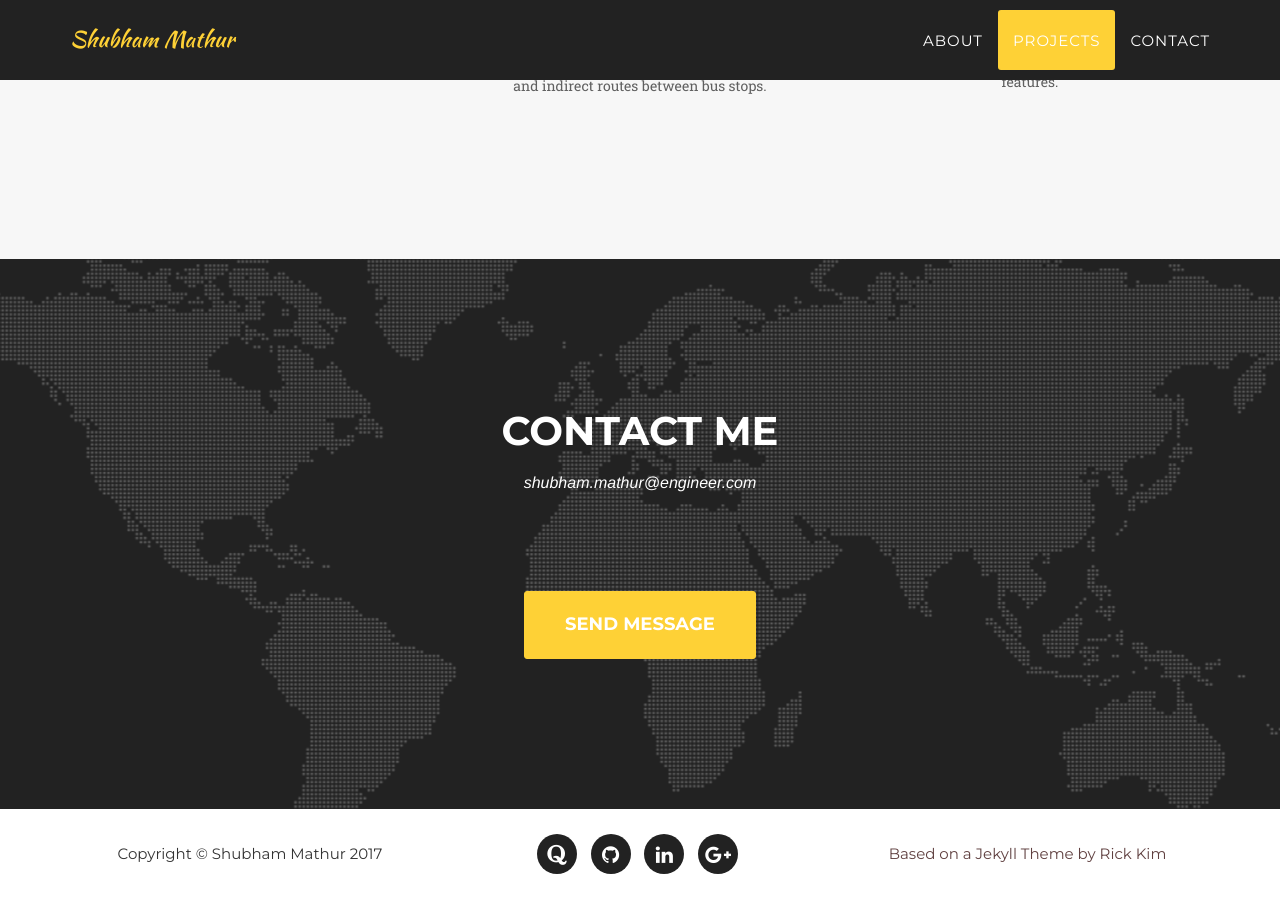
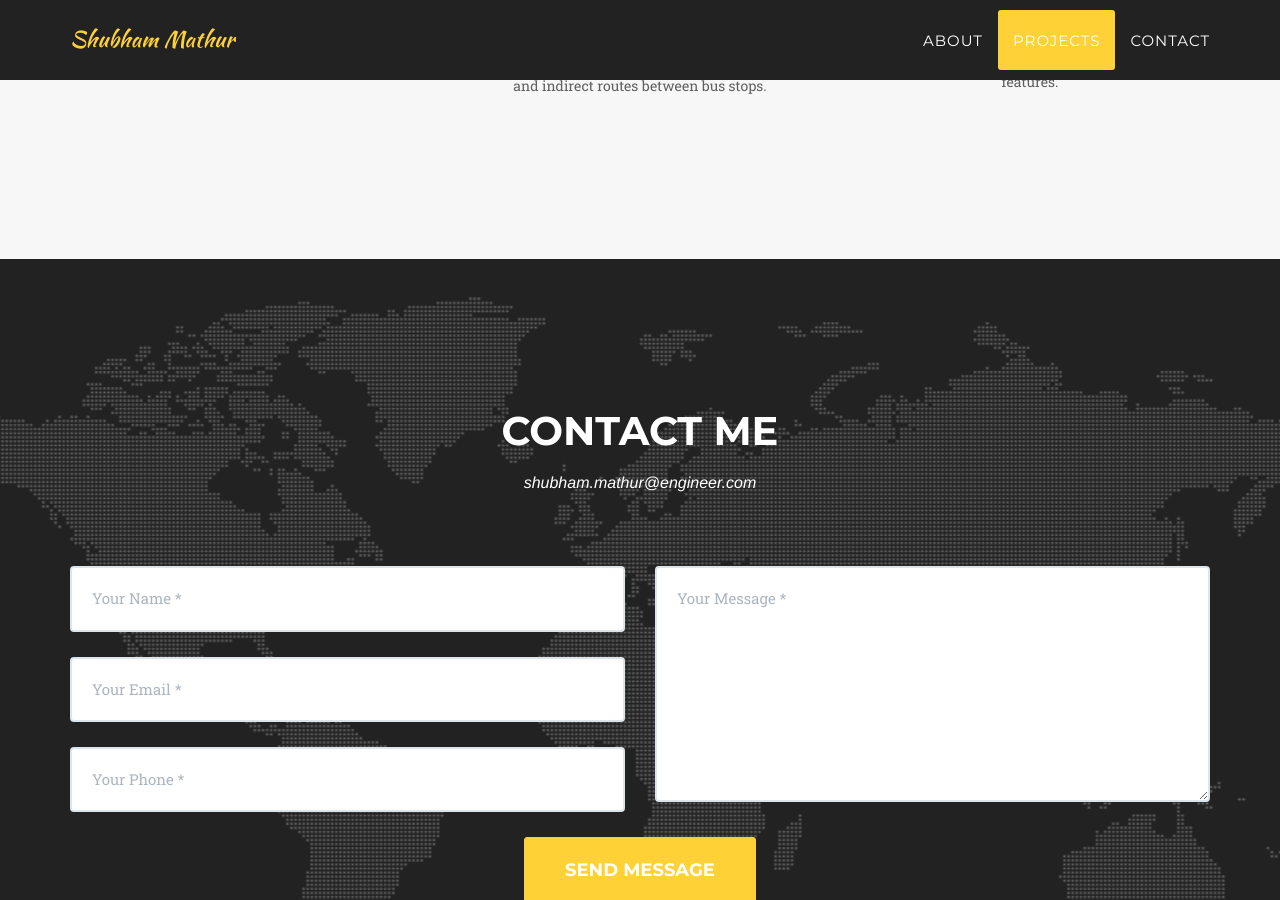
Before and after one commit to googleknight/PersonalWebpage, a Jekyll site: the page built from index.html, in a window 1280 px wide and 900 px high, scrolled down 3400 px. Built offline with Jekyll 4.4.1, drawn with Linux system fonts in a browser that asks for light colours; some web fonts are replaced.

Commit message:
Update contact.html

```diff
--- a/_includes/contact.html
+++ b/_includes/contact.html
@@ -12,21 +12,21 @@
                         <div class="row">
                             <div class="col-md-6">
                                 <div class="control-group form-group">
-                                    <input name="_gotcha" style="display:none" type="text" class="form-control" placeholder="Your Name *" id="name" required data-validation-required-message="Please enter your name.">
+                                    <input  type="text" class="form-control" placeholder="Your Name *" id="name" required data-validation-required-message="Please enter your name.">
                                     <p class="help-block text-danger"></p>
                                 </div>
                                 <div class="control-group form-group">
-                                    <input name="_gotcha" style="display:none" type="email" class="form-control" placeholder="Your Email *" id="email" required data-validation-required-message="Please enter your email address.">
+                                    <input  type="email" class="form-control" placeholder="Your Email *" id="email" required data-validation-required-message="Please enter your email address.">
                                     <p class="help-block text-danger"></p>
                                 </div>
                                 <div class="control-group form-group">
-                                    <input name="_gotcha" style="display:none" type="tel" class="form-control" placeholder="Your Phone *" id="phone" required data-validation-required-message="Please enter your phone number.">
+                                    <input type="tel" class="form-control" placeholder="Your Phone *" id="phone" required data-validation-required-message="Please enter your phone number.">
                                     <p class="help-block text-danger"></p>
                                 </div>
                             </div>
                             <div class="col-md-6">
                                 <div class="control-group form-group">
-                                    <textarea name="_gotcha" style="display:none" class="form-control" placeholder="Your Message *" id="message" required data-validation-required-message="Please enter a message."></textarea>
+                                    <textarea  class="form-control" placeholder="Your Message *" id="message" required data-validation-required-message="Please enter a message."></textarea>
                                     <p class="help-block text-danger"></p>
                                 </div>
                             </div>
```
